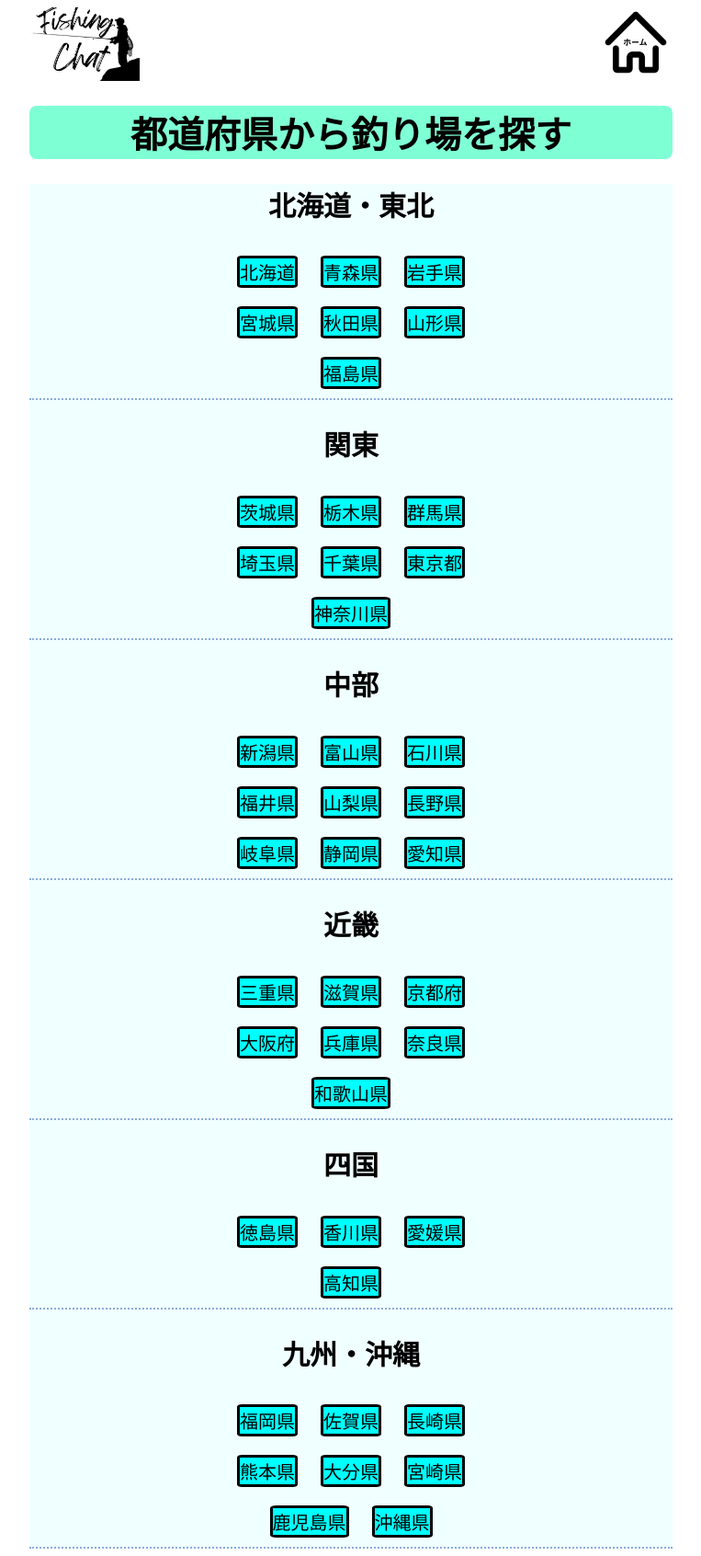
After one commit to RareTECH-Hackathon-Summer-2025-H-team/chat-app, a Flask app: template ChatApp/templates/auth/prefectures.html in a window 1280 px wide. The commit adds this page. Shown: the whole page at 92% size, without its empty margins (258-1021 px from the left). Run offline with Flask 2, Linux system fonts and the light colour scheme; the template is opened without the code that fills it, so the values that code supplies are empty.

Commit message:
prefetures.html,cssの作成

```diff
--- a/ChatApp/app.py
+++ b/ChatApp/app.py
@@ -111,15 +111,15 @@ def categories_view():
 
 
 # # カテゴリ内の都道府県一覧表示
-# @app.route('/categories/<category_id>', methods=['GET'])
-# def prefectures_view(category_id):
-#     category_id = session.get(category_id)
-#     if category_id is None:
-#         return redirect(url_for('login_view'))
+@app.route('/categories/<category_id>', methods=['GET'])
+def prefectures_view(category_id):
+    category_id = session.get(category_id)
+    if category_id is None:
+        return redirect(url_for('login_view'))
 
-#     category = Category.find_by_category_id(category_id)                #←ここ確認
+    category = category.find_by_category_id(category_id)                #←ここ確認
 
-#     return render_template('/auth/categories.html', category=category)   #←ここ確認
+    return render_template('/auth/prefectures.html', category=category)   #←ここ確認
 
 
 # # 特定の都道府県内のスポットルーム一覧表示
--- a/ChatApp/static/css/auth.css
+++ b/ChatApp/static/css/auth.css
@@ -7,9 +7,14 @@
 }
 
 .auth-header {
+  position: sticky;
+  top: 0;
+  height: 80px;
   display: flex;
   justify-content: space-between;
   align-items: center;
+  background-color: white;
+
 }
 .header_text {
   margin-left: 20%;
@@ -61,8 +66,38 @@
   background-color: rgb(184, 229, 237);
 }
 
+.signup_button {
+  display: block;
+  margin: 10px auto;
+  width: 60%;
+  height: 40px;
+  text-align: center;
+  line-height: 40px;
+  text-decoration: none;
+  background-color: rgb(108, 233, 239);
+  color: black;
+  border: solid 2px black;
+}
+.signup_button:hover {
+  background-color: rgb(184, 229, 237);
+}
+
+
+
 .guidance {
   font-size: 16px;
   color: rgb(121, 117, 117);
   margin: 0%;
 }
+
+.logo {
+  width: 120px;
+  height: 80px;
+  object-fit: cover;
+}
+
+.home {
+  width: 80px;
+  height: 80px;
+  object-fit: cover;
+}
--- a/ChatApp/static/css/categories.css
+++ b/ChatApp/static/css/categories.css
@@ -32,6 +32,7 @@
     list-style: none;
     display: flex;
     justify-content: center;
+    padding: 0;
 }
 
 .categories_button {
--- /dev/null
+++ b/ChatApp/static/css/prefectures.css
@@ -0,0 +1,26 @@
+.prefectures_title{
+    background-color: aquamarine;
+    border-radius: 8px;
+}
+
+
+
+.spots {
+    background-color: azure;
+}
+
+.prefectures_box {
+    border-bottom: dotted 2px rgb(139, 171, 221);
+}
+
+
+
+.spot_button {
+    display: inline-block;
+    margin: 10px;
+    background-color: aqua;
+    border: solid black;
+    text-decoration: none;
+    color: black;
+    border-radius: 8%;
+}
--- a/ChatApp/templates/auth/categories.html
+++ b/ChatApp/templates/auth/categories.html
@@ -7,7 +7,7 @@
             <a class="categories_text" href="information_view">アカウント</a>
             <a class="categories_text" href="{{ url_for('login_view') }}">ログアウト</a>
         </header>
-        <h1 class="categories_title">Wellcom!!<br>
+        <h1 class="categories_title">Wellcome!!<br>
         Fishing Chat</h1>
         <div class="categories_main">
             <img class="logo_main" src="../../static/img/main.jpg" alt="logo" />
--- a/ChatApp/templates/auth/login.html
+++ b/ChatApp/templates/auth/login.html
@@ -35,7 +35,7 @@
       <button class="auth-button">ログインして進む</button>
     </div>
     <div>
-      <a href="{{ url_for('register_view') }}" class="auth-button">新規会員登録</a>
+      <a class="signup_button" href="{{ url_for('register_view') }}">新規会員登録</a>
       <p class="guidance">会員登録がお済みでない方</p>
     </div>
   </form>
--- /dev/null
+++ b/ChatApp/templates/auth/prefectures.html
@@ -0,0 +1,86 @@
+<!DOCTYPE html>
+<html lang="ja">
+    <head>
+        <meta charset="UTF-8" />
+        <meta http-equiv="X-UA-Compatible" content="IE=edge" />
+        <meta name="viewport" content="width=device-width, initial-scale=1.0" />
+        <link rel="stylesheet" href="../../static/css/auth.css" />
+        <link rel="stylesheet" href="../../static/css/prefectures.css">
+    </head>
+<body>
+<title>spot</title>
+<div class="wrapper">
+    <form method="get">
+        <header class="auth-header">
+            <img class="logo"src="../../static/img/logo.png" alt="ロゴ" />
+            <a  href="categories.view">
+                <img class="home" src="../../static/img/home.png" alt="ホーム" />
+            </a>
+        </header>
+        <h1 class="prefectures_title">都道府県から釣り場を探す</h1>
+        <div class="spots">
+            <div class="prefectures_box">
+                <h2>北海道・東北</h2>
+                <a class="spot_button" href="spot_room.view">北海道</a>
+                <a class="spot_button" href="spot_room.view">青森県</a>
+                <a class="spot_button" href="spot_room.view">岩手県</a><br>
+                <a class="spot_button" href="spot_room.view">宮城県</a>
+                <a class="spot_button" href="spot_room.view">秋田県</a>
+                <a class="spot_button" href="spot_room.view">山形県</a><br>
+                <a class="spot_button" href="spot_room.view">福島県</a>
+            </div>
+            <div class="prefectures_box">
+                <h2>関東</h2>
+                <a class="spot_button" href="spot_room.view">茨城県</a>
+                <a class="spot_button" href="spot_room.view">栃木県</a>
+                <a class="spot_button" href="spot_room.view">群馬県</a><br>
+                <a class="spot_button" href="spot_room.view">埼玉県</a>
+                <a class="spot_button" href="spot_room.view">千葉県</a>
+                <a class="spot_button" href="spot_room.view">東京都</a><br>
+                <a class="spot_button" href="spot_room.view">神奈川県</a>
+            </div>
+            <div class="prefectures_box">
+                <h2>中部</h2>
+                <a class="spot_button" href="spot_room.view">新潟県</a>
+                <a class="spot_button" href="spot_room.view">富山県</a>
+                <a class="spot_button" href="spot_room.view">石川県</a><br>
+                <a class="spot_button" href="spot_room.view">福井県</a>
+                <a class="spot_button" href="spot_room.view">山梨県</a>
+                <a class="spot_button" href="spot_room.view">長野県</a><br>
+                <a class="spot_button" href="spot_room.view">岐阜県</a>
+                <a class="spot_button" href="spot_room.view">静岡県</a>
+                <a class="spot_button" href="spot_room.view">愛知県</a>
+            </div>
+            <div class="prefectures_box">
+                <h2>近畿</h2>
+                <a class="spot_button" href="spot_room.view">三重県</a>
+                <a class="spot_button" href="spot_room.view">滋賀県</a>
+                <a class="spot_button" href="spot_room.view">京都府</a><br>
+                <a class="spot_button" href="spot_room.view">大阪府</a>
+                <a class="spot_button" href="spot_room.view">兵庫県</a>
+                <a class="spot_button" href="spot_room.view">奈良県</a><br>
+                <a class="spot_button" href="spot_room.view">和歌山県</a>
+            </div>
+            <div class="prefectures_box" >
+                <h2>四国</h2>
+                <a class="spot_button" href="spot_room.view">徳島県</a>
+                <a class="spot_button" href="spot_room.view">香川県</a>
+                <a class="spot_button" href="spot_room.view">愛媛県</a><br>
+                <a class="spot_button" href="spot_room.view">高知県</a>
+            </div>
+            <div class="prefectures_box">
+                <h2>九州・沖縄</h2>
+                <a class="spot_button" href="spot_room.view">福岡県</a>
+                <a class="spot_button" href="spot_room.view">佐賀県</a>
+                <a class="spot_button" href="spot_room.view">長崎県</a><br>
+                <a class="spot_button" href="spot_room.view">熊本県</a>
+                <a class="spot_button" href="spot_room.view">大分県</a>
+                <a class="spot_button" href="spot_room.view">宮崎県</a><br>
+                <a class="spot_button" href="spot_room.view">鹿児島県</a>
+                <a class="spot_button" href="spot_room.view">沖縄県</a>
+            </div>
+        </div>
+    </form>
+</div>
+</body>
+</html>
```
Also changed, not shown: ChatApp/templates/auth/spots.html (deleted, +0 -79 lines), ChatApp/static/img/home.png, ChatApp/static/img/logo.png (added), ChatApp/templates/auth/prefecture.html (deleted).
